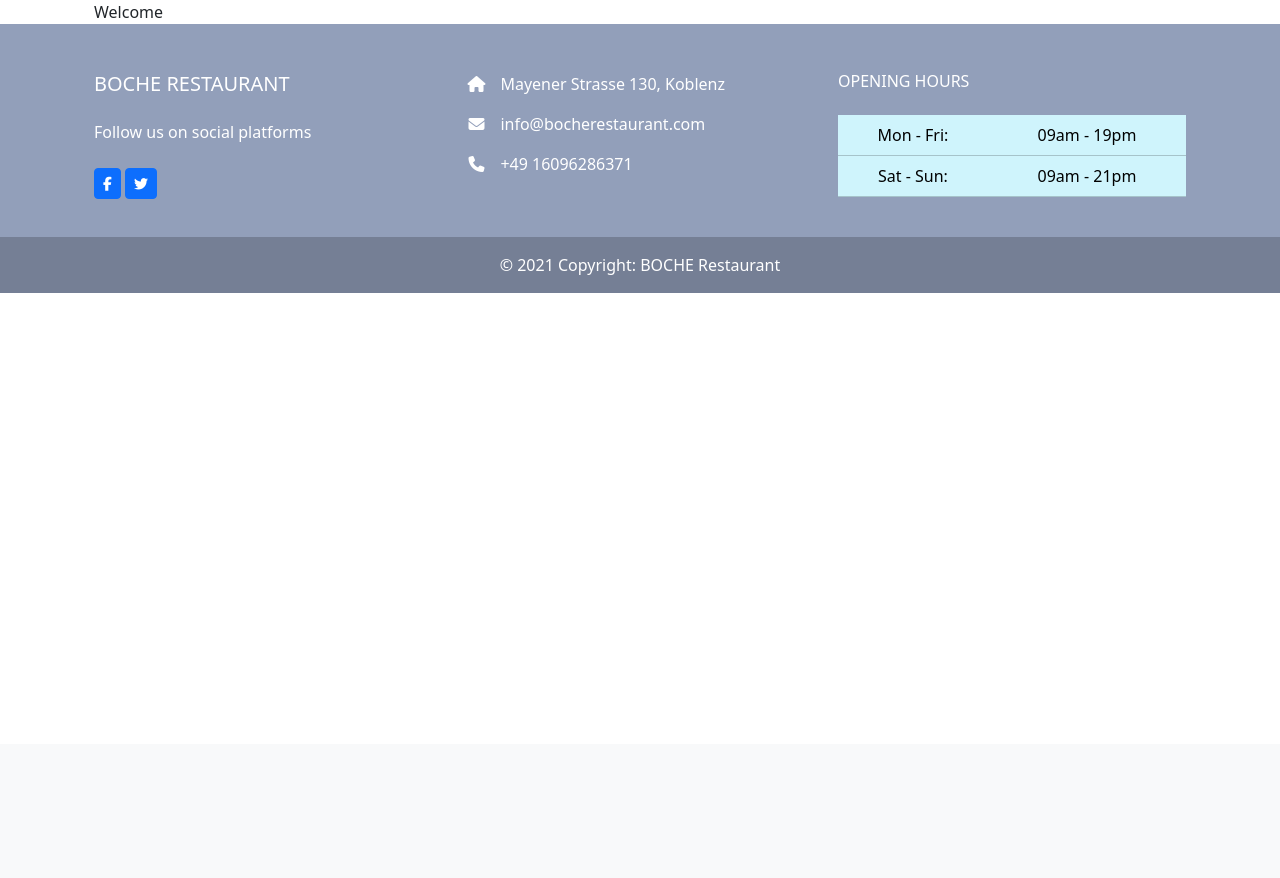
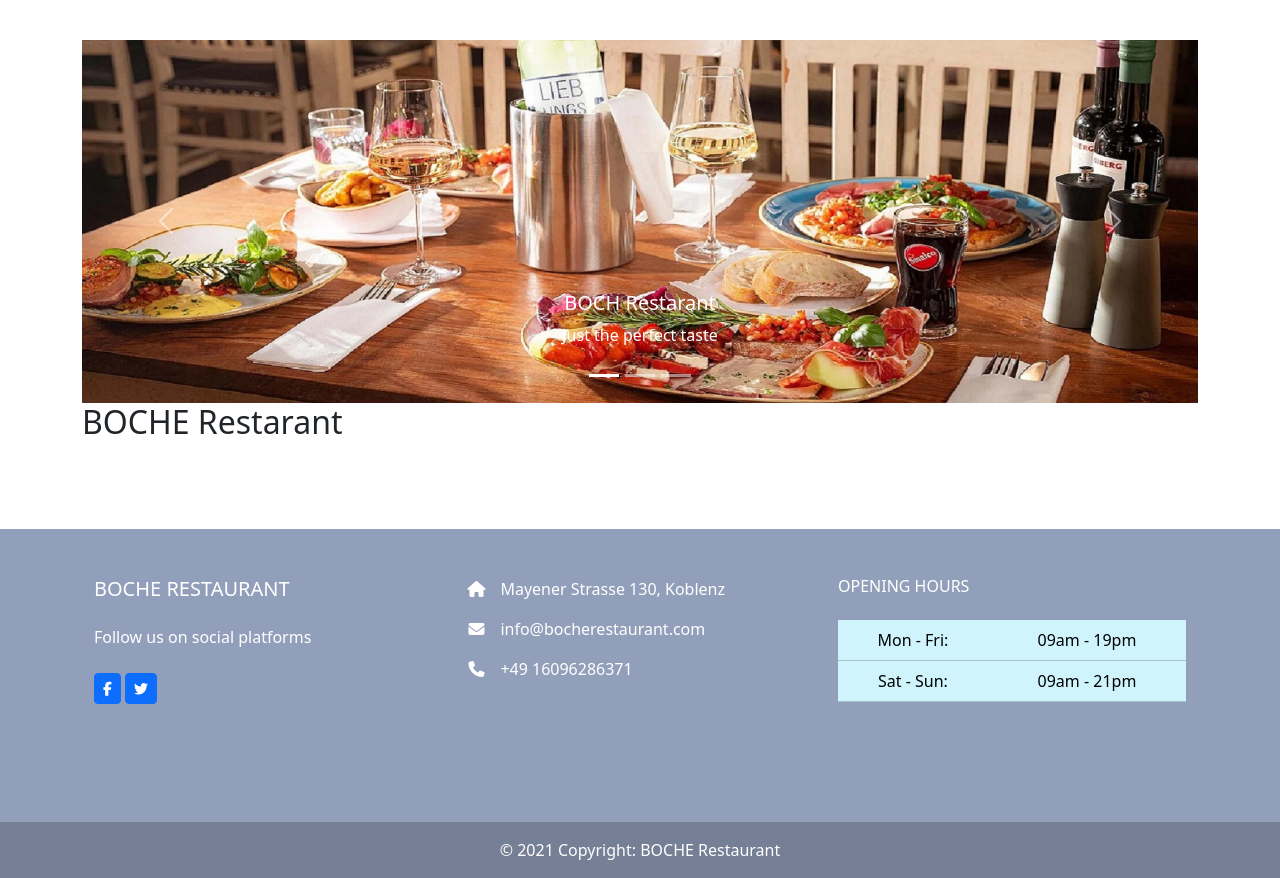
Before and after one commit to F-Clement/BOCHERestaurant, a Django app: page / in a window 1280 px wide. Shown: the part 56-934 px from the top of the page. Before the commit the page ends 349 px from the top, so only its background shows below. Run offline with Django 3.2, Linux system fonts and the light colour scheme; some libraries are stand-ins or nearby versions.

Commit message:
Add some styles and images to homepage

```diff
--- /dev/null
+++ b/static/css/styles.css
@@ -0,0 +1,4 @@
+.container {
+    margin-top: 5vh;
+    margin-bottom: 10vh;
+}
--- a/templates/base.html
+++ b/templates/base.html
@@ -6,6 +6,8 @@
     <meta charset="UTF-8" />
     <meta http-equiv="X-UA-Compatible" content="IE=edge" />
     <meta name="viewport" content="width=device-width, initial-scale=1.0" />
+
+    <link rel="stylesheet" href="{% static 'css/styles.css' %}">
     <script
       src="https://kit.fontawesome.com/42d5adcbca.js"
       crossorigin="anonymous"
@@ -66,21 +68,19 @@
     </nav>
 
     <div class="container">
-        <div class="d-flex justify-content-center align-items-center">
-            {% block content %}
-            <!-- Content Goes here -->
-            {% endblock content %}
-        </div>
+      <div class="d-flex justify-content-center align-items-center">
+        {% block content %}
+        <!-- Content Goes here -->
+        {% endblock content %}
+      </div>
     </div>
     <!-- Create footer with seperate divs for different categories of information-->
     <div>
 
 
-
-
       <footer
         class="text-white text-center text-lg-start"
-        style="background-color: #929fba;"
+        style="background-color: #929fba"
       >
         <!-- Grid container -->
         <div class="container p-4">
--- a/templates/index.html
+++ b/templates/index.html
@@ -1,5 +1,50 @@
 {% extends "base.html" %} {% load static %} {% block content %}
 
-<div class="container-fluid">Welcome</div>
+<div container>
+    <div id="carouselExampleCaptions" class="carousel slide" data-bs-ride="carousel">
+        <div class="carousel-indicators">
+            <button type="button" data-bs-target="#carouselExampleCaptions" data-bs-slide-to="0" class="active"
+                aria-current="true" aria-label="Slide 1"></button>
+            <button type="button" data-bs-target="#carouselExampleCaptions" data-bs-slide-to="1"
+                aria-label="Slide 2"></button>
+            <button type="button" data-bs-target="#carouselExampleCaptions" data-bs-slide-to="2"
+                aria-label="Slide 3"></button>
+        </div>
+        <div class="carousel-inner">
+            <div class="carousel-item active">
+                <img src="{% static 'reservation/images/home.jpg' %}" class="d-block w-100" alt="...">
+                <div class="carousel-caption d-none d-md-block">
+                    <h5>BOCH Restarant</h5>
+                    <p>Just the perfect taste</p>
+                </div>
+            </div>
+            <div class="carousel-item">
+                <img src="{% static 'reservation/images/home1.jpg' %}" class="d-block w-100" alt="...">
+                <div class="carousel-caption d-none d-md-block">
+                    <h5>BOCH Restarant</h5>
+                    <p>Share with your friends and family.</p>
+                </div>
+            </div>
+            <div class="carousel-item">
+                <img src="{% static 'reservation/images/home2.jpg' %}" class="d-block w-100" alt="...">
+                <div class="carousel-caption d-none d-md-block">
+                    <h5>BOCH Restarant</h5>
+                    <p>The beauty you deserve.</p>
+                </div>
+            </div>
+        </div>
+        <button class="carousel-control-prev" type="button" data-bs-target="#carouselExampleCaptions" data-bs-slide="prev">
+            <span class="carousel-control-prev-icon" aria-hidden="true"></span>
+            <span class="visually-hidden">Previous</span>
+        </button>
+        <button class="carousel-control-next" type="button" data-bs-target="#carouselExampleCaptions" data-bs-slide="next">
+            <span class="carousel-control-next-icon" aria-hidden="true"></span>
+            <span class="visually-hidden">Next</span>
+        </button>
+    </div>
+
+    <h2 style="text-center">BOCHE Restarant</h2>
+
+</div>
 
 {% endblock %}
```
Also changed, not shown: static/reservation/images/home.jpg (added), static/reservation/images/home1.jpg (added), static/reservation/images/home2.jpg (added).
